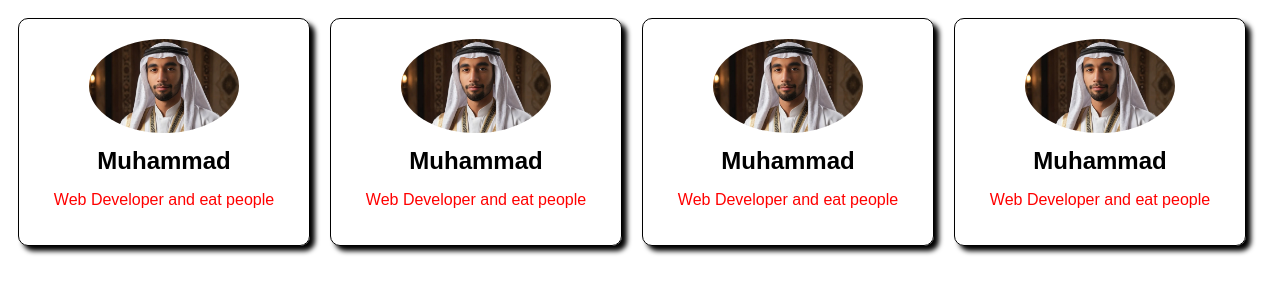
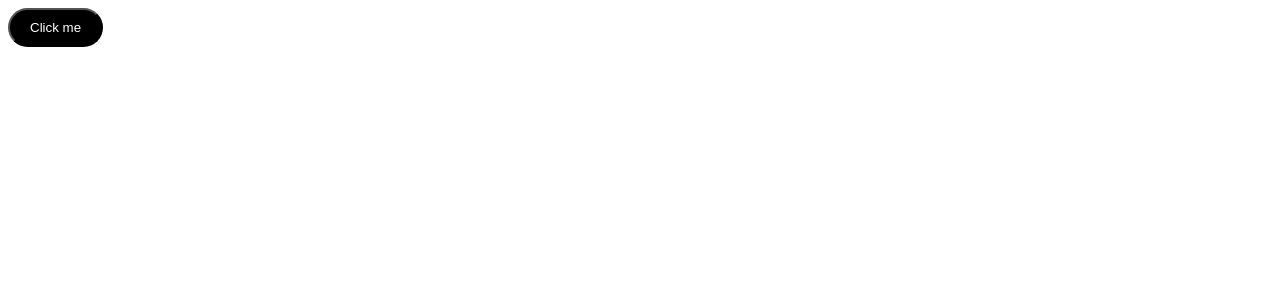
Before and after one commit to Fireshadow111/learning-react, a React (Vite) app: page / in a window 1280 px wide. Shown: the top 300 px of the page. Built offline with nearby package versions, Linux system fonts and the light colour scheme.

Commit message:
different css style methods

```diff
--- a/src/App.jsx
+++ b/src/App.jsx
@@ -1,5 +1,4 @@
-import Card from './Card'
-
+import Button from './Button/Button'
 function App() {
 
   return(
@@ -7,14 +6,7 @@
 
  <>
 
-    <Card/>
-
-    <Card/>
-
-    <Card/>
-    <Card/>
-
-
+  <Button></Button>
 
 
     </>
--- /dev/null
+++ b/src/Button/Button.jsx
@@ -0,0 +1,24 @@
+import styles from './Button.module.css'
+function Button(){
+
+
+  // const styles = {
+
+  //   backgroundColor: "black",
+  //   color: "white",
+  //   padding: "10px 20px",
+  //   borderCadius: "20px",
+
+  // }
+
+return(
+
+  <button className= {styles.button}> Click me</button>
+
+)
+
+}
+
+
+
+export default Button
--- /dev/null
+++ b/src/Button/Button.module.css
@@ -0,0 +1,6 @@
+.button{
+  background-color: black;
+  color: white;
+  padding: 10px 20px;
+  border-radius: 20px;
+}
--- a/src/Card.jsx
+++ /dev/null
@@ -1,25 +0,0 @@
-
-import profilePic from './assets/image.png'
-function Card(){
-
-return(
-
-<div className="card">
-
-<img className = "card-image" src={profilePic} alt="Profile Picture" />
-
-<h2 className='card-title'>Muhammad</h2>
-
-<p className='card-text'>Web Developer and eat people</p>
-
-</div>
-
-
-)
-
-
-
-}
-
-
-export default Card
--- a/src/index.css
+++ b/src/index.css
@@ -1,31 +1,6 @@
-.card{
-    border: 1px solid black;
-    border-radius: 10px;
-    box-shadow: 5px 5px 5px black;
-    padding: 20px;
-    margin: 10px;
-    text-align: center;
-    max-width: 250px;
-    display: inline-block;
-}
-
-
-.card .card-image{
-    max-width: 60%;
-    height: auto;
-    border-radius: 50%;
-    margin-bottom: 10px;
-}
-
-
-.card .card-title{
-    font-family: Arial, Helvetica, sans-serif;
-    margin: 0;
-    color: black;
-}
-
-
-.card .card-text{
-    font-family: Arial, Helvetica, sans-serif;
-    color: red;
-}
+/* .button{
+    background-color: hsl();
+    color: white;
+    padding: 10px 20px;
+    border-radius: 20px;
+} */
--- a/src/main.jsx
+++ b/src/main.jsx
@@ -1,6 +1,6 @@
 import ReactDOM from 'react-dom/client'
 import App from './App'
-import './index.css'
+
 
 ReactDOM.createRoot(document.getElementById('root')).render(
 
```
